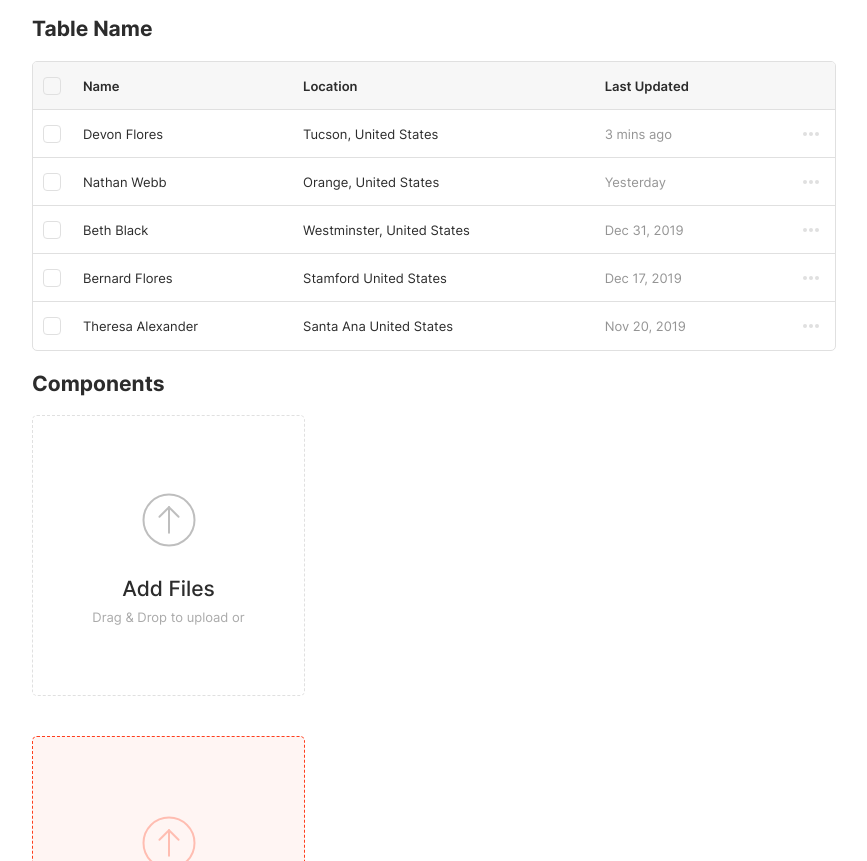
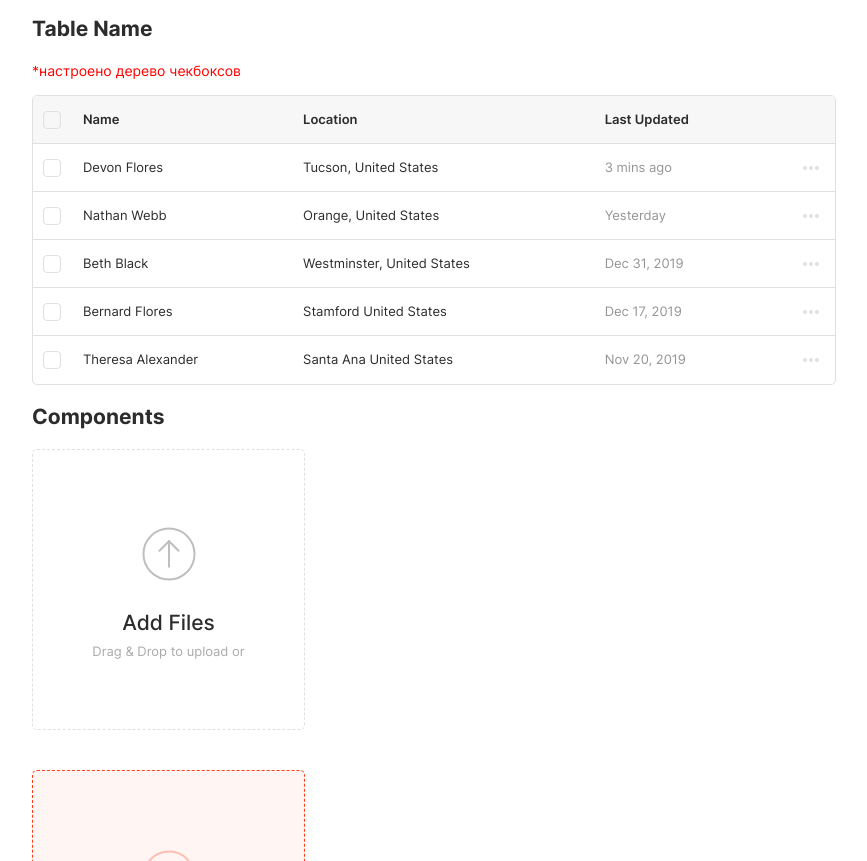
Before and after one commit to allagia/iu-kit, a plain HTML site: page build/index.html in a window 1280 px wide. Shown: the part 5667-6528 px from the top of the page, without its empty margins (18-885 px from the left). Drawn offline with Linux system fonts and the light colour scheme.

Commit message:
добавляет комментарий

```diff
--- a/build/index.html
+++ b/build/index.html
@@ -709,6 +709,7 @@
     </table>
 
     <h2>Table Name</h2>
+    <p style="color: red">*настроено дерево чекбоксов</p>
 
     <table class="table table--with-checkbox">
       <tr>
```
Also changed, not shown: source/index.html (+1 -0 lines).
